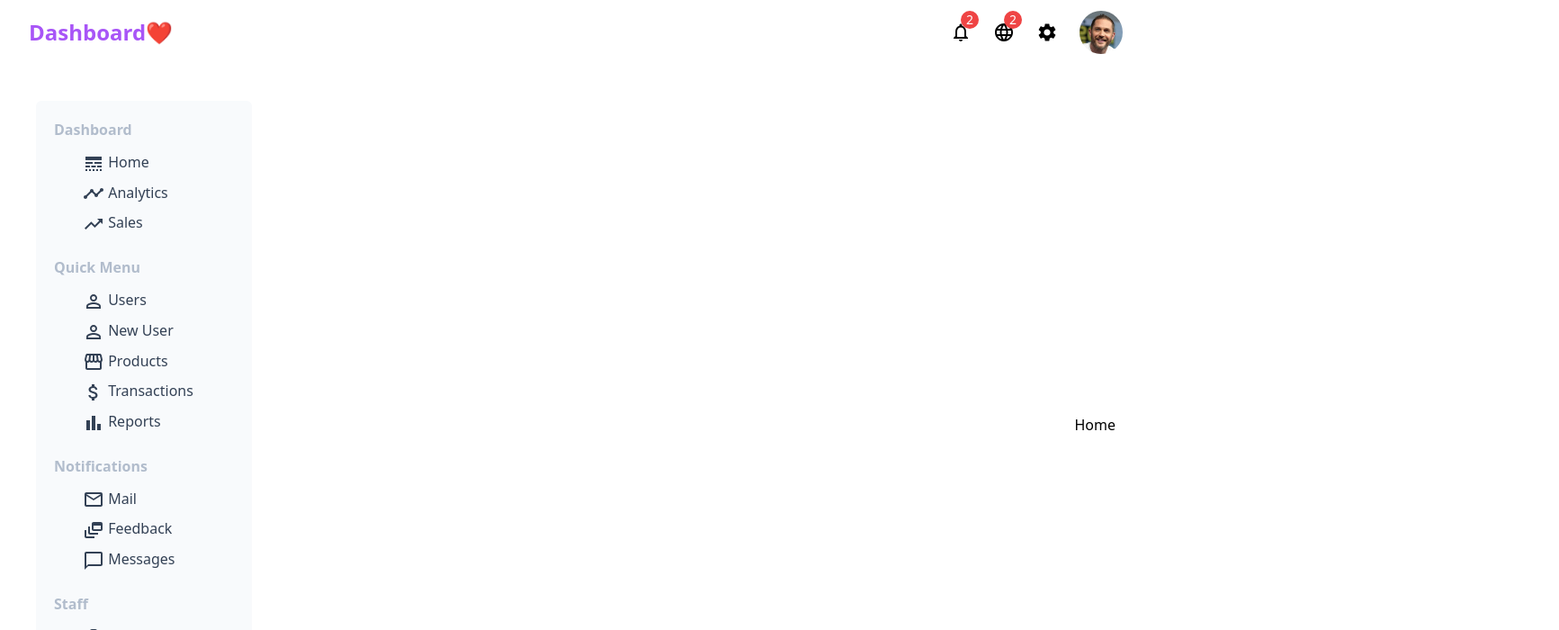
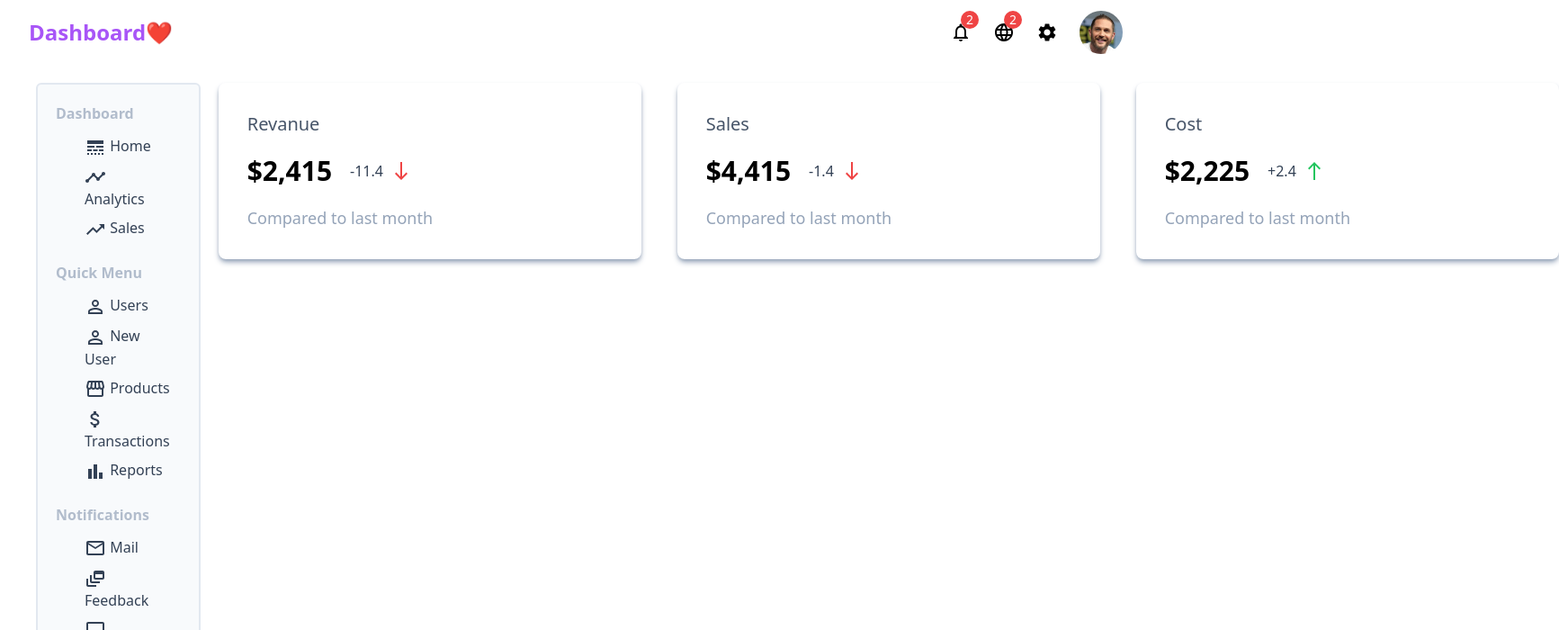
Before and after one commit to salehMb1999/simpleAdminDashboard-React, a React (Vite) app: page / in a window 1280 px wide. Shown: the top 700 px of the page at 90% size, 1733 px wide, since content can reach past the window. Built offline with nearby package versions, Linux system fonts and the light colour scheme.

Commit message:
Home page Features Component top section completed

```diff
--- a/src/App.jsx
+++ b/src/App.jsx
@@ -8,7 +8,7 @@ export default function App() {
   return (
     <>
       <TopBar />
-      <div className="conatiner mx-auto flex items-center justify-between my-10 px-10">
+      <div className="conatiner mx-auto flex items-start gap-x-5 justify-between my-5 px-10">
         <Sidebar />
         {router}
       </div>
--- /dev/null
+++ b/src/components/Features/Features.jsx
@@ -0,0 +1,45 @@
+import SouthIcon from "@mui/icons-material/South";
+import NorthIcon from "@mui/icons-material/North";
+export default function Features() {
+  return (
+    <>
+      <div>
+        <div className="flex justify-center items-center gap-10">
+          <div className="shadow-md shadow-slate-400 p-8  rounded-lg w-[470px]">
+            <p className="text-slate-600 text-xl">Revanue</p>
+            <div className="flex gap-5 justify-start my-5 items-center">
+              <span className="font-bold text-3xl">$2,415</span>
+              <div className="flex justify-center items-center gap-2">
+                <span className="text-slate-700">-11.4</span>
+                <SouthIcon className="text-red-500" />
+              </div>
+            </div>
+            <p className="text-lg text-slate-400">Compared to last month</p>
+          </div>
+          <div className="shadow-md shadow-slate-400 p-8  rounded-lg w-[470px]">
+            <p className="text-slate-600 text-xl">Sales</p>
+            <div className="flex gap-5 justify-start my-5 items-center">
+              <span className="font-bold text-3xl">$4,415</span>
+              <div className="flex justify-center items-center gap-2">
+                <span className="text-slate-700">-1.4</span>
+                <SouthIcon className="text-red-500" />
+              </div>
+            </div>
+            <p className="text-lg text-slate-400">Compared to last month</p>
+          </div>
+          <div className="shadow-md shadow-slate-400 p-8  rounded-lg w-[470px]">
+            <p className="text-slate-600 text-xl">Cost</p>
+            <div className="flex gap-5 justify-start my-5 items-center">
+              <span className="font-bold text-3xl">$2,225</span>
+              <div className="flex justify-center items-center gap-2">
+                <span className="text-slate-700">+2.4</span>
+                <NorthIcon className="text-green-500" />
+              </div>
+            </div>
+            <p className="text-lg text-slate-400">Compared to last month</p>
+          </div>
+        </div>
+      </div>
+    </>
+  );
+}
--- a/src/components/Sidebar/Sidebar.jsx
+++ b/src/components/Sidebar/Sidebar.jsx
@@ -10,17 +10,18 @@ import DynamicFeedIcon from "@mui/icons-material/DynamicFeed";
 import ChatBubbleOutlineIcon from "@mui/icons-material/ChatBubbleOutline";
 import WorkOutlineIcon from "@mui/icons-material/WorkOutline";
 import ReportIcon from "@mui/icons-material/Report";
+import { Link } from "react-router-dom";
 export default function Sidebar() {
   return (
     <>
-      <div className="bg-slate-50 w-1/5 p-5 rounded-md">
+      <div className="bg-slate-50 flex-1 p-5 border-slate-200 border-2 rounded-md">
         <div className="mb-5">
           <p className="font-bold text-slate-400 opacity-70 mb-2">Dashboard</p>
           <ul className="ml-5">
             <li className="px-3 py-1 text-slate-700 hover:bg-purple-100 rounded-md">
-              <a className="w-full inline-block" href="#">
+              <Link className="w-full inline-block" to="/">
                 <LineStyleIcon /> Home
-              </a>
+              </Link>
             </li>
             <li className="px-3 py-1 text-slate-700 hover:bg-purple-100 rounded-md">
               <a className="w-full inline-block" href="#">
@@ -38,19 +39,19 @@ export default function Sidebar() {
           <p className="font-bold text-slate-400 opacity-70 mb-2">Quick Menu</p>
           <ul className="ml-5">
             <li className="px-3 py-1 text-slate-700 hover:bg-purple-100 rounded-md">
-              <a className="w-full inline-block" href="#">
+              <Link className="w-full inline-block" to="/users">
                 <PermIdentityIcon /> Users
-              </a>
+              </Link>
             </li>
             <li className="px-3 py-1 text-slate-700 hover:bg-purple-100 rounded-md">
-              <a className="w-full inline-block" href="#">
+              <Link className="w-full inline-block" to="/newUser">
                 <PermIdentityIcon /> New User
-              </a>
+              </Link>
             </li>
             <li className="px-3 py-1 text-slate-700 hover:bg-purple-100 rounded-md">
-              <a className="w-full inline-block" href="#">
+              <Link className="w-full inline-block" to="/products">
                 <StorefrontIcon /> Products
-              </a>
+              </Link>
             </li>
             <li className="px-3 py-1 text-slate-700 hover:bg-purple-100 rounded-md">
               <a className="w-full inline-block" href="#">
--- a/src/pages/Home/Home.jsx
+++ b/src/pages/Home/Home.jsx
@@ -1,5 +1,7 @@
+import Features from "../../components/Features/Features"
+
 export default function Home() {
   return (
-    <div>Home</div>
+    <Features />
   )
 }
```
